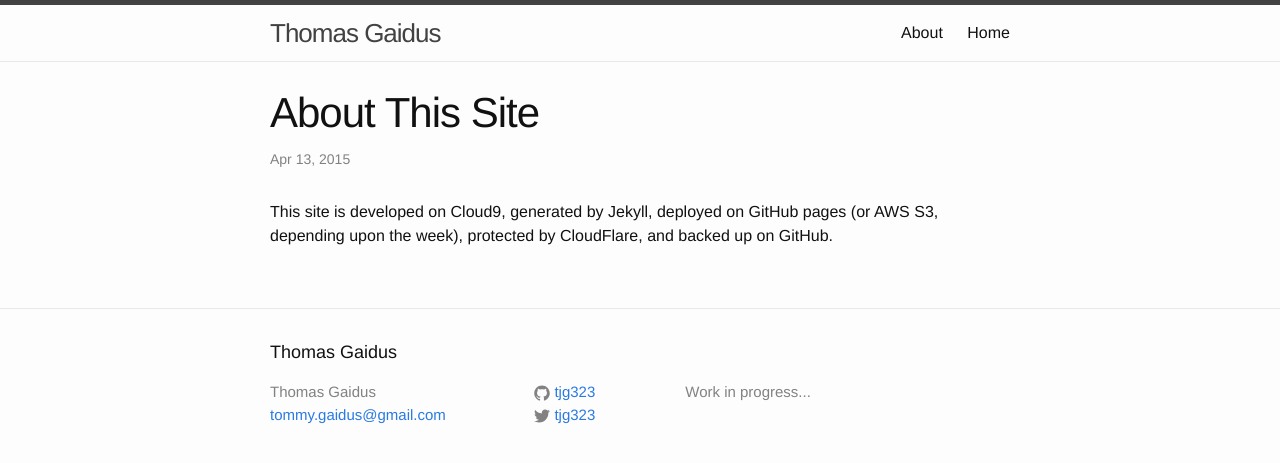
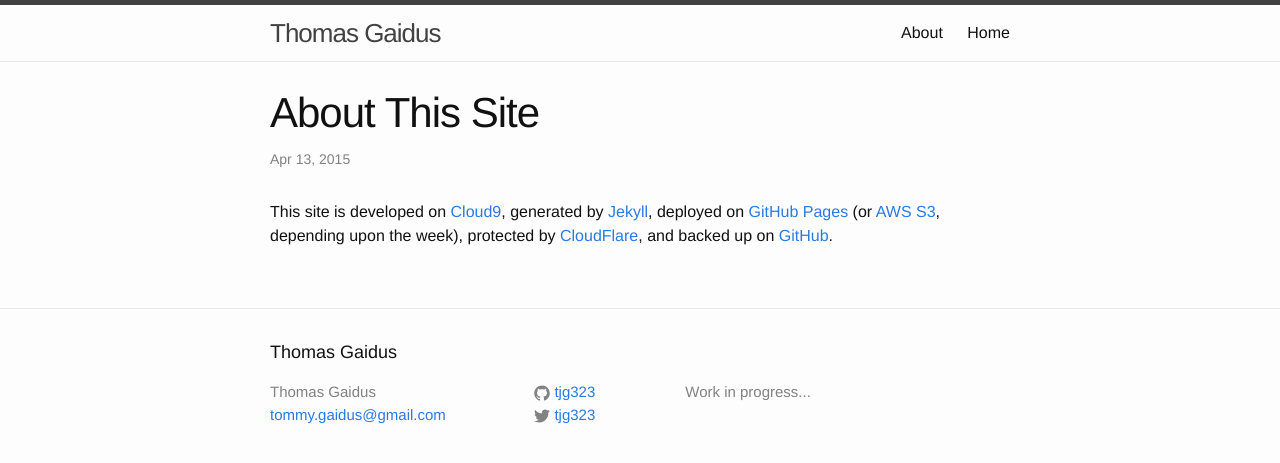
Before and after one commit to tjg323/tjg323.github.io, a Jekyll site: the page built from _posts/2015-04-13-about-this-site.markdown, in a window 1280 px wide. Shown: the top 463 px of the page. Built offline with Jekyll 4.4.1, drawn with Linux system fonts in a browser that asks for light colours; part of the change alters nothing that is shown.

```diff
--- a/_posts/2015-04-13-about-this-site.markdown
+++ b/_posts/2015-04-13-about-this-site.markdown
@@ -4,4 +4,4 @@ title:  "About This Site"
 date:   2015-04-13 14:47:51
 categories: about
 ---
-This site is developed on Cloud9, generated by Jekyll, deployed on GitHub pages (or AWS S3, depending upon the week), protected by CloudFlare, and backed up on GitHub.
+This site is developed on [Cloud9](https://ide.c9.io/tjg323/jekyll), generated by [Jekyll](http://jekyllrb.com/), deployed on [GitHub Pages](https://pages.github.com/) (or [AWS S3](http://aws.amazon.com/s3/), depending upon the week), protected by [CloudFlare](https://www.cloudflare.com/), and backed up on [GitHub](https://github.com/tjg323/tjg323.github.io).
```
